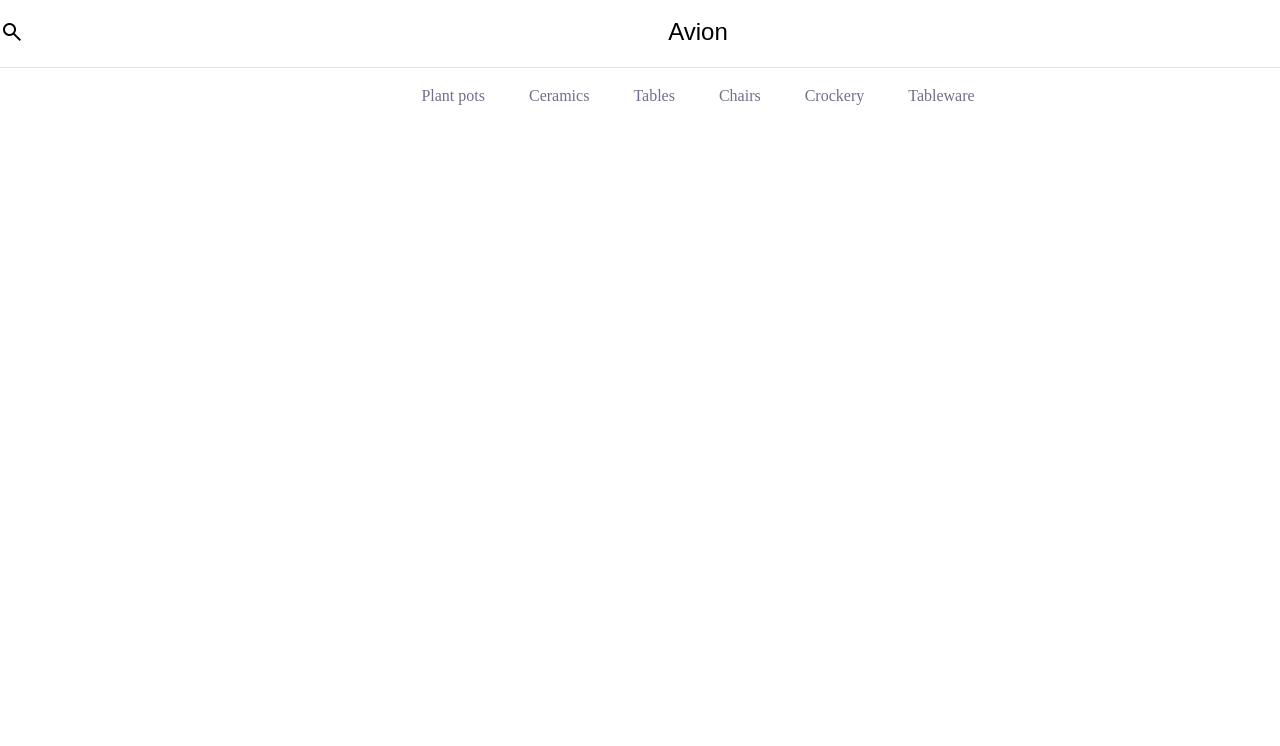
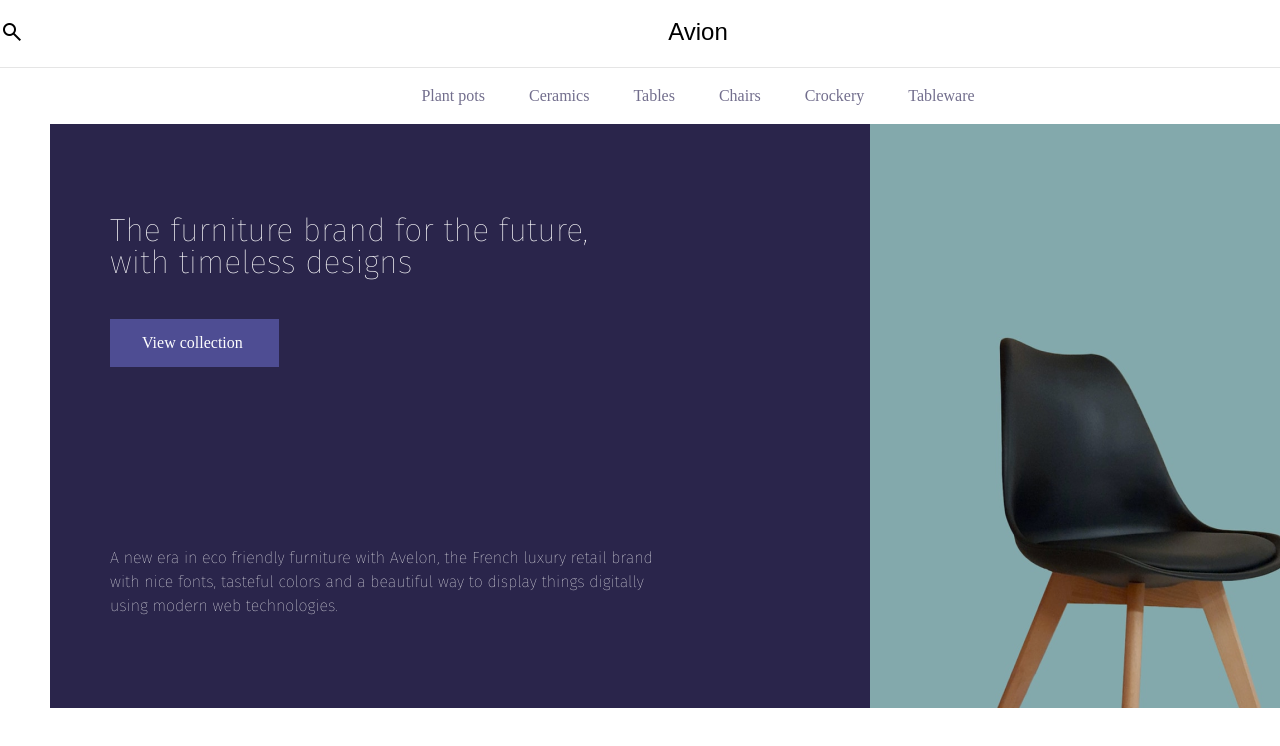
Before and after one commit to KopanevIlya/Avion42, a plain HTML site: page index.html in a window 1280 px wide. Shown: the top 746 px of the page. Drawn offline with nearby package versions, Linux system fonts and the light colour scheme.

Commit message:
create block hero

```diff
--- a/index.html
+++ b/index.html
@@ -48,7 +48,34 @@
 
 
     </header>
-    <main></main>
+    <main>
+        <div class="hero">
+            <div class="left-block">
+                <div class="top-content">
+                    <span>The furniture brand for the future,<br> with timeless designs</span>
+
+                    <div class="button-hero">
+                        View collection
+                    </div>
+                </div>
+
+                <p class="bottom-content">A new era in eco friendly furniture with Avelon, the French luxury retail brand <br>with nice fonts, tasteful colors and a beautiful way to display things digitally <br>using modern web technologies.</p>
+
+            </div>
+            <img class="hero-img" src="img/Right Image.png" alt="">
+
+
+
+
+        </div>
+
+
+
+
+
+
+
+    </main>
     <footer></footer>
 </body>
 </html>
--- a/style.css
+++ b/style.css
@@ -1,3 +1,6 @@
+@import url('https://fonts.googleapis.com/css2?family=Fira+Sans:ital,wght@0,100;0,200;0,300;0,400;0,500;0,600;0,700;0,800;0,900;1,100;1,200;1,300;1,400;1,500;1,600;1,700;1,800;1,900&display=swap');
+
+
 html,body,div,span,applet,object,iframe,h1,h2,h3,h4,h5,h6,p,blockquote,pre,a,abbr,acronym,address,big,cite,code,del,dfn,em,img,ins,kbd,q,s,samp,small,strike,strong,sub,sup,tt,var,b,u,i,center,dl,dt,dd,ol,ul,li,fieldset,form,label,legend,table,caption,tbody,tfoot,thead,tr,th,td,article,aside,canvas,details,embed,figure,figcaption,footer,header,hgroup,menu,nav,output,ruby,section,summary,time,mark,audio,video{margin:0;padding:0;border:0;font-size:100%;font:inherit;vertical-align:baseline}
 article,aside,details,figcaption,figure,footer,header,hgroup,menu,nav,section{display:block}
 html{height:100%}
@@ -44,3 +47,43 @@ body{
 .nav-item{
     margin-right: 44px;
 }
+
+
+.hero{
+    display: flex;
+    justify-content: center;
+}
+
+.left-block{
+    width: 760px;
+    background-color: #2A254B;
+    display: flex;
+    flex-direction: column;
+justify-content: space-around;
+padding-left: 60px;
+}
+
+
+.top-content span{
+    color: white;
+    font-size: 32px;
+    font-family: "Fira Sans", sans-serif;
+    font-weight: 100;
+    font-style: normal;
+}
+
+.button-hero{
+    width: 105px;
+    color: white;
+    padding: 16px 32px 16px 32px;
+    background-color: #4E4D93;
+    margin-top: 41px;
+}
+
+.bottom-content{
+    color: white;
+    font-family: "Fira Sans", sans-serif;
+    font-weight: 100;
+    font-style: normal;
+    line-height: 150%;
+}
```
Also changed, not shown: img/Right Image.png (added).
